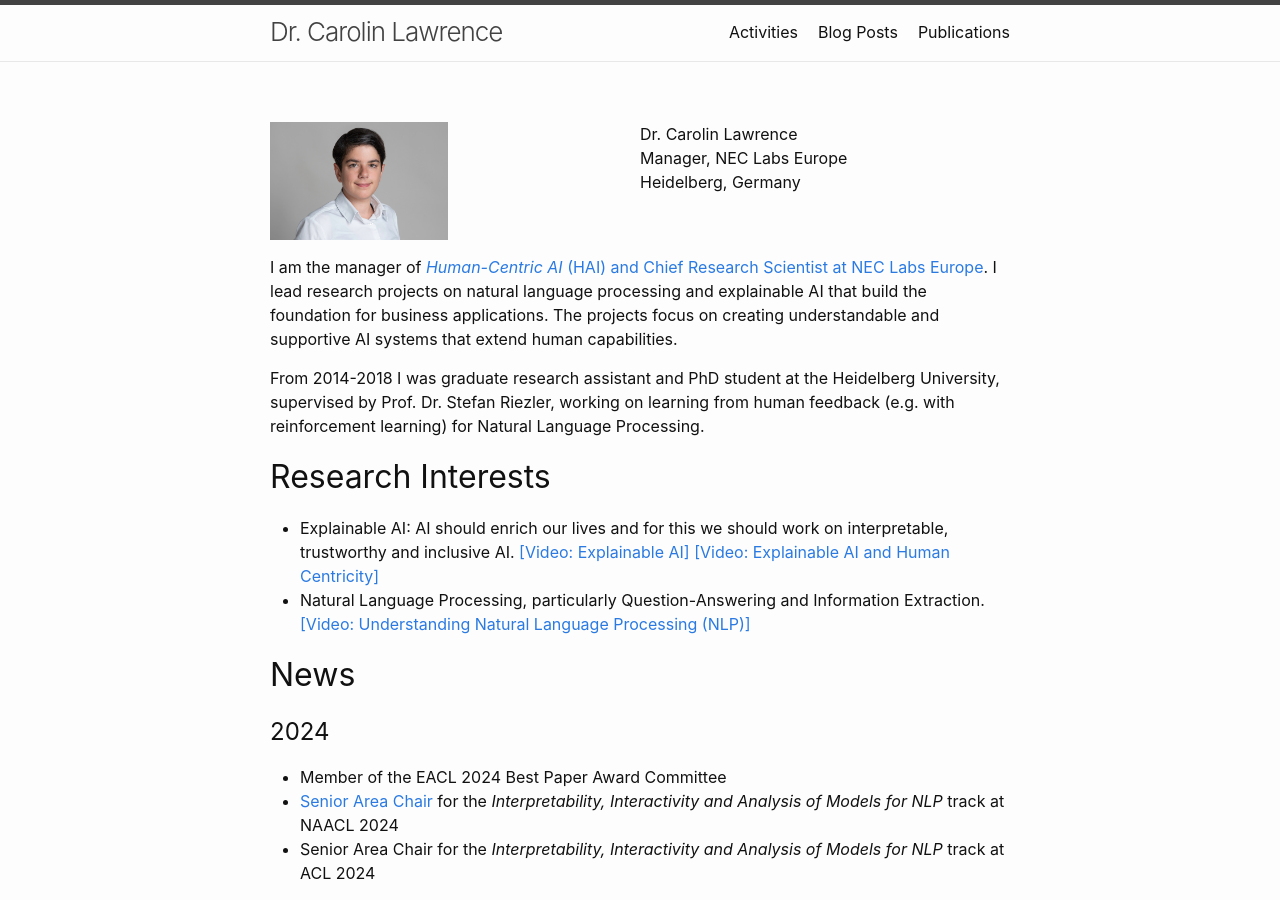
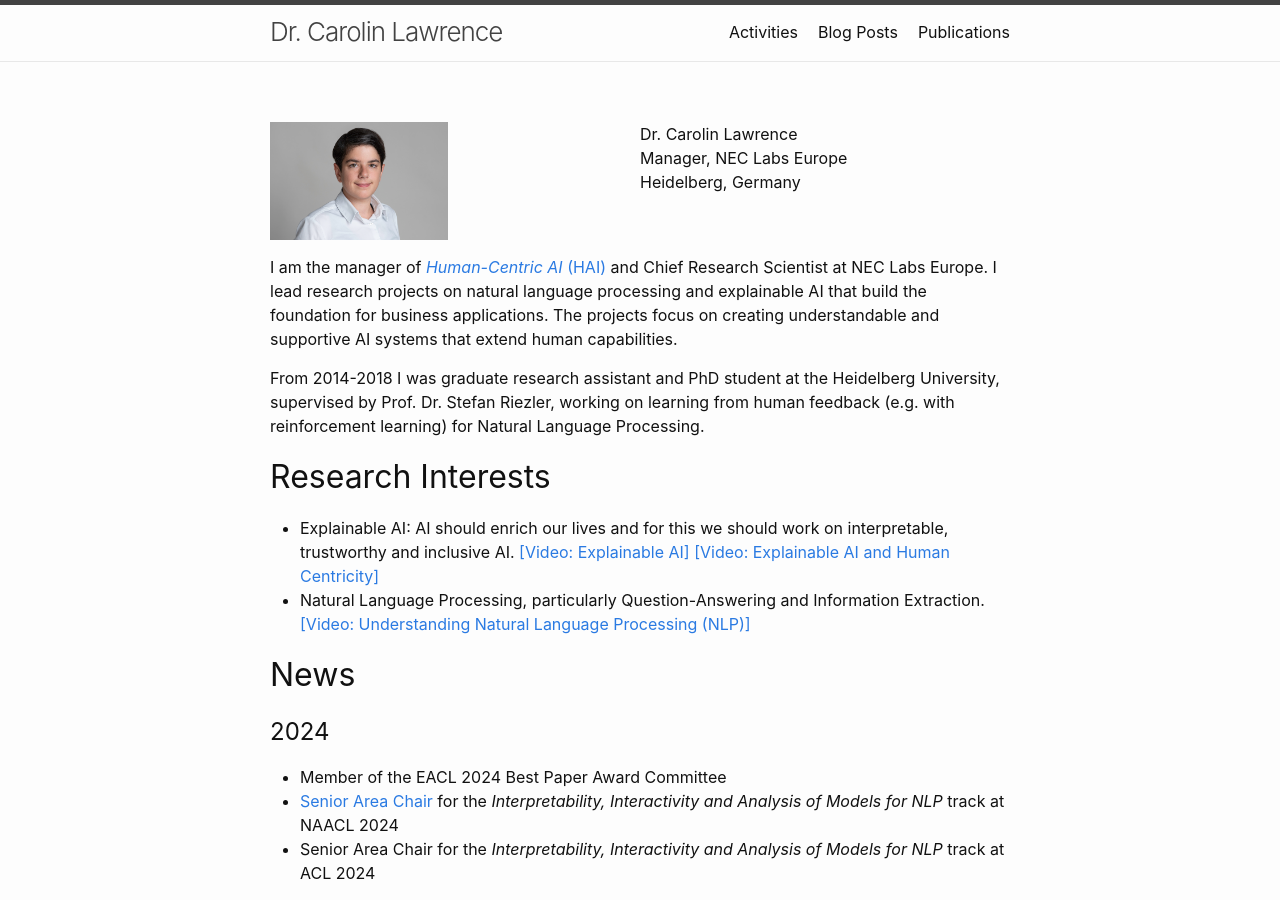
Before and after one commit to carolinlawrence/carolinlawrence.github.io, a Jekyll site: the page built from index.markdown, in a window 1280 px wide and 900 px high. Built offline with Jekyll 4.4.1, drawn with Linux system fonts in a browser that asks for light colours.

```diff
--- a/index.markdown
+++ b/index.markdown
@@ -21,7 +21,7 @@ youtubeId: 6UeOwHtBF_0
     </div>
 </div>
 
-I am the manager of <a href="https://neclab.eu/research-areas/data-science/human-centric-ai"><i>Human-Centric AI</i> (HAI) and Chief Research Scientist at NEC Labs Europe</a>. I lead research projects on natural language processing and explainable AI that build the foundation for business applications. The projects focus on creating understandable and supportive AI systems that extend human capabilities.
+I am the manager of <a href="https://neclab.eu/research-areas/data-science/human-centric-ai"><i>Human-Centric AI</i> (HAI)</a> and Chief Research Scientist at NEC Labs Europe. I lead research projects on natural language processing and explainable AI that build the foundation for business applications. The projects focus on creating understandable and supportive AI systems that extend human capabilities.
 
 From 2014-2018 I was graduate research assistant and PhD student at the Heidelberg University, supervised by Prof. Dr. Stefan Riezler, working on learning from human feedback (e.g. with reinforcement learning) for Natural Language Processing.
 
```
